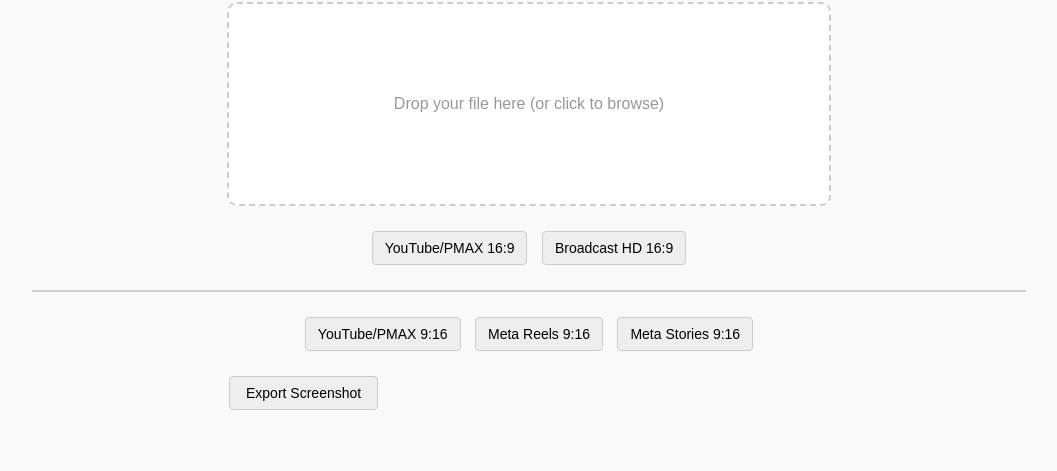
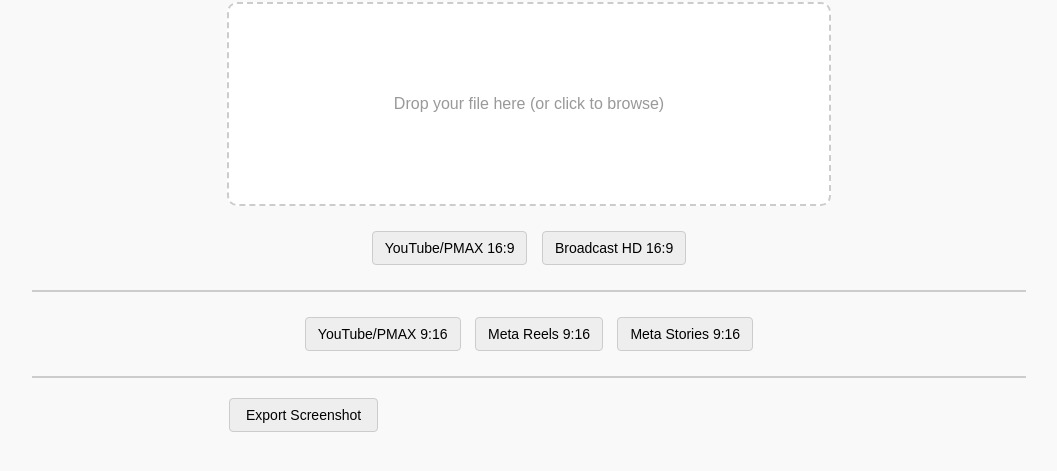
Before and after one commit to DABBERWOCKY/safezonetester, a plain HTML site: page index.html in a window 1280 px wide. Shown: the part 75-546 px from the top of the page, without its empty margins (111-1168 px from the left). Drawn offline with Linux system fonts and the light colour scheme.

Commit message:
Update index.html

```diff
--- a/index.html
+++ b/index.html
@@ -184,12 +184,16 @@
       Meta Stories 9:16
     </button>
   </div>
-</div>
 
-  <!-- Bottom row for screenshot button, aligned left -->
-  <div id="bottom-row">
+ <hr style="width: 80%; margin: 20px auto; border: 1px solid #ccc;">
+
+ <!-- screenshot button -->
+  <div style="text-align: center; margin-top: 10px;">
+    <div id="bottom-row">
     <button id="exportBtn">Export Screenshot</button>
   </div>
+
+</div>
 
   <script>
     const dropZone       = document.getElementById('drop-zone');
```
